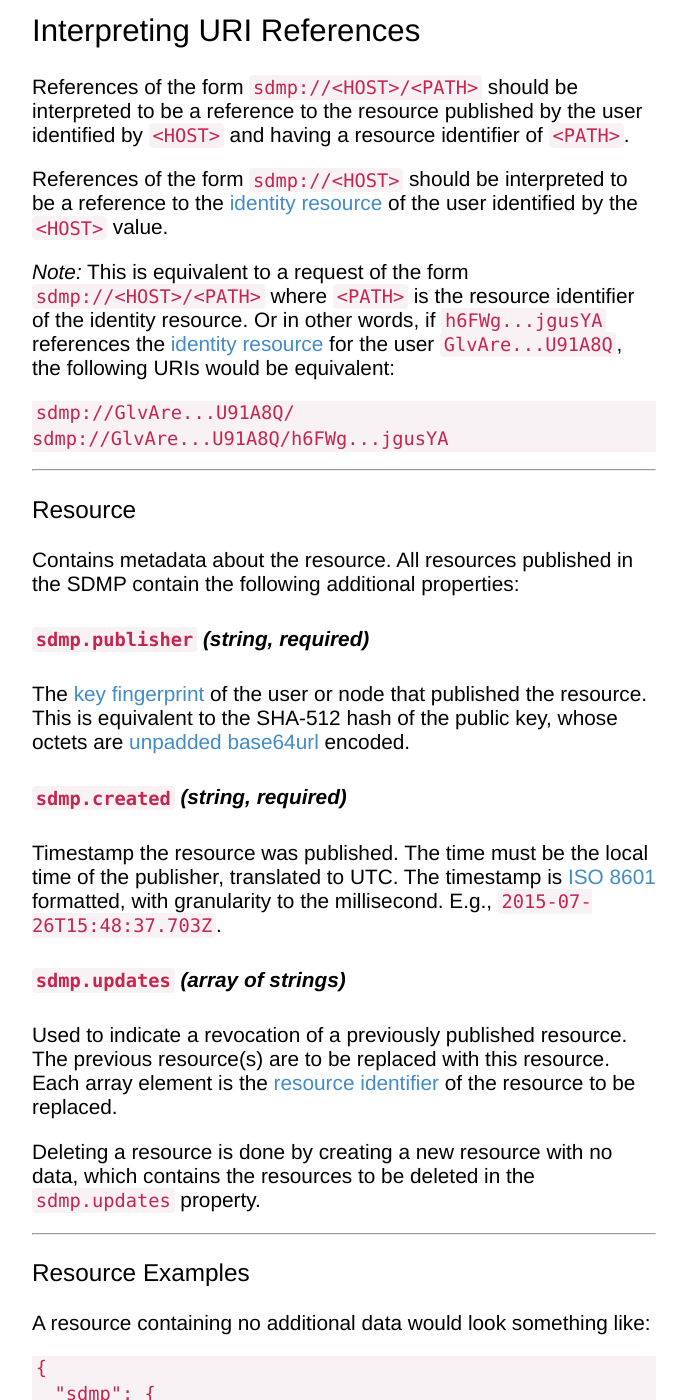
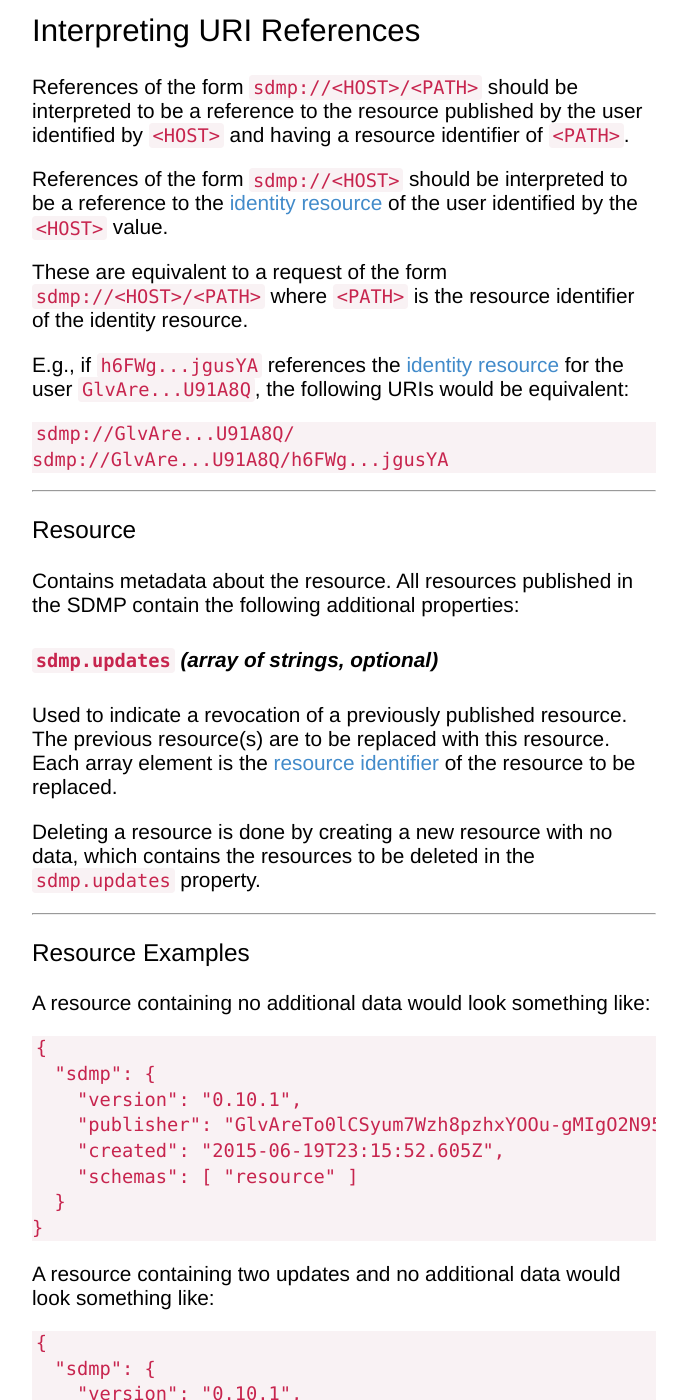
Before and after one commit to sdmp/sdmp.github.io, a Jekyll site: the page built from docs/resource/index.md, in a window 1280 px wide and 1400 px high, scrolled down 3126 px. Shown: the whole window, without its empty margins (296-983 px from the left). Built offline with Jekyll 4.4.1, drawn with Linux system fonts in a browser that asks for light colours; some of the changed text lies outside the part shown.

Commit message:
Better standardization of container/resource objects and markdown documents.

````diff
--- a/docs/resource/index.md
+++ b/docs/resource/index.md
@@ -140,9 +140,10 @@ References of the form `sdmp://<HOST>` should be interpreted to be a
 reference to the [identity resource](#identity) of the user identified by
 the `<HOST>` value.
 
-*Note:* This is equivalent to a request of the form `sdmp://<HOST>/<PATH>`
-where `<PATH>` is the resource identifier of the identity resource. Or in
-other words, if `h6FWg...jgusYA` references the [identity resource](#identity)
+These are equivalent to a request of the form `sdmp://<HOST>/<PATH>`
+where `<PATH>` is the resource identifier of the identity resource.
+
+E.g., if `h6FWg...jgusYA` references the [identity resource](#identity)
 for the user `GlvAre...U91A8Q`, the following URIs would be equivalent:
 
 ```
@@ -157,19 +158,7 @@ sdmp://GlvAre...U91A8Q/h6FWg...jgusYA
 Contains metadata about the resource. All resources published in the SDMP contain
 the following additional properties:
 
-###### `sdmp.publisher` *(string, required)*
-
-The [key fingerprint](../cryptography/#key-fingerprint) of the user or node that published
-the resource. This is equivalent to the SHA-512 hash of the public key, whose octets
-are [unpadded base64url](https://tools.ietf.org/html/rfc4648#section-5) encoded.
-
-###### `sdmp.created` *(string, required)*
-
-Timestamp the resource was published. The time must be the local time of the publisher,
-translated to UTC. The timestamp is [ISO 8601][w_iso8601] formatted, with granularity
-to the millisecond. E.g., `2015-07-26T15:48:37.703Z`.
-
-###### `sdmp.updates` *(array of strings)*
+###### `sdmp.updates` *(array of strings, optional)*
 
 Used to indicate a revocation of a previously published resource. The previous
 resource(s) are to be replaced with this resource. Each array element is the
````
Also changed, not shown: other parts of docs/resource/index.md (+2 -2 lines), docs/container/index.md (+18 -1 lines), docs/journal/index.md (+10 -2 lines).
